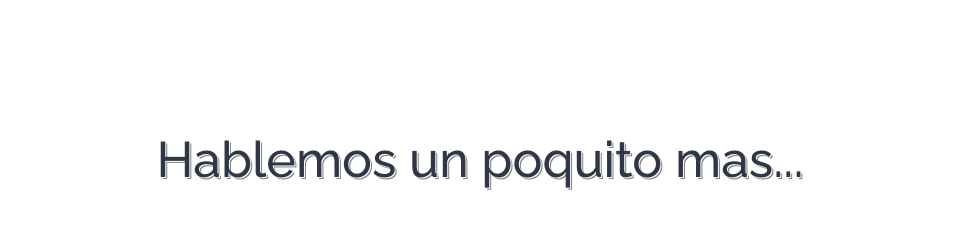
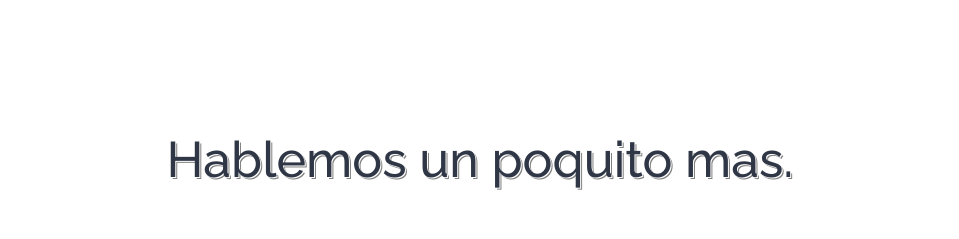
Before and after one commit to Mtorres85/Trabajo-Final-JS--Avanzado-, a plain HTML site: page historia.html in a window 1280 px wide. Shown: the part 2460-2699 px from the top of the page, without its empty margins (160-1119 px from the left). Drawn offline with Linux system fonts and the light colour scheme.

Commit message:
DivNombreMartinTorres

```diff
--- a/historia.html
+++ b/historia.html
@@ -98,7 +98,7 @@
 
    </main>
    <article class="contenedorVideo">
-       <h2>Hablemos un poquito mas...
+       <h2>Hablemos un poquito mas.
        </h2>
        <section class="container">
 
```
